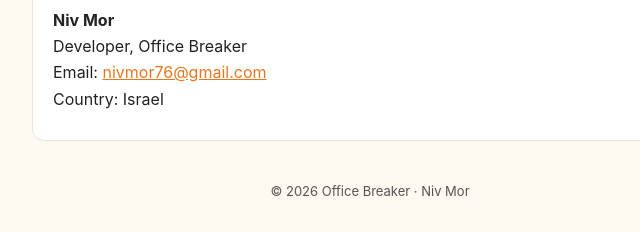
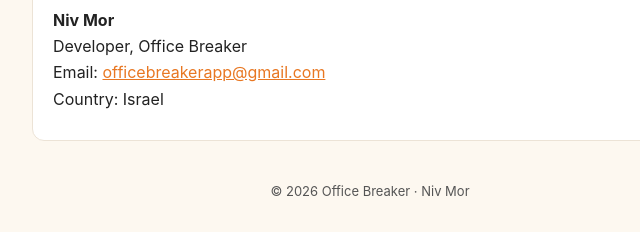
Before and after one commit to nivmor76-collab/officebreaker-privacy, a plain HTML site: page index.html in a window 1280 px wide. Shown: the part 2032-2264 px from the top of the page, 270-910 px from the left. Drawn offline with Linux system fonts and the light colour scheme.

Commit message:
Update index.html

```diff
--- a/index.html
+++ b/index.html
@@ -115,7 +115,7 @@
     <p>
       <strong>Niv Mor</strong><br>
       Developer, Office Breaker<br>
-      Email: <a href="mailto:nivmor76@gmail.com">nivmor76@gmail.com</a><br>
+      Email: <a href="mailto:officebreakerapp@gmail.com">officebreakerapp@gmail.com</a><br>
       Country: Israel
     </p>
   </div>
```
